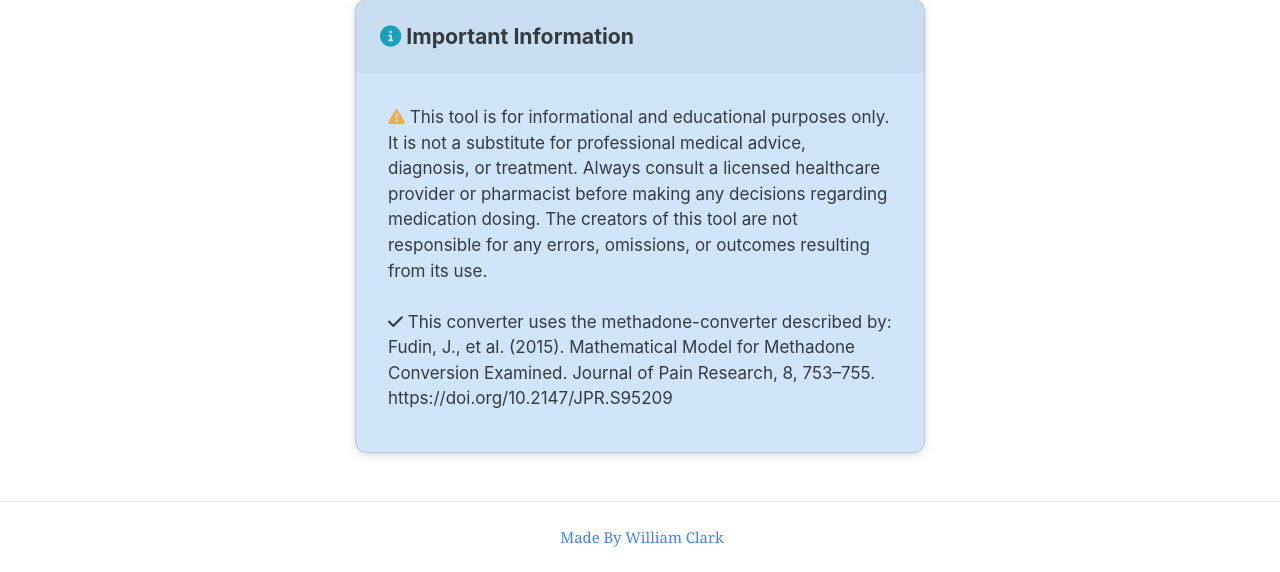
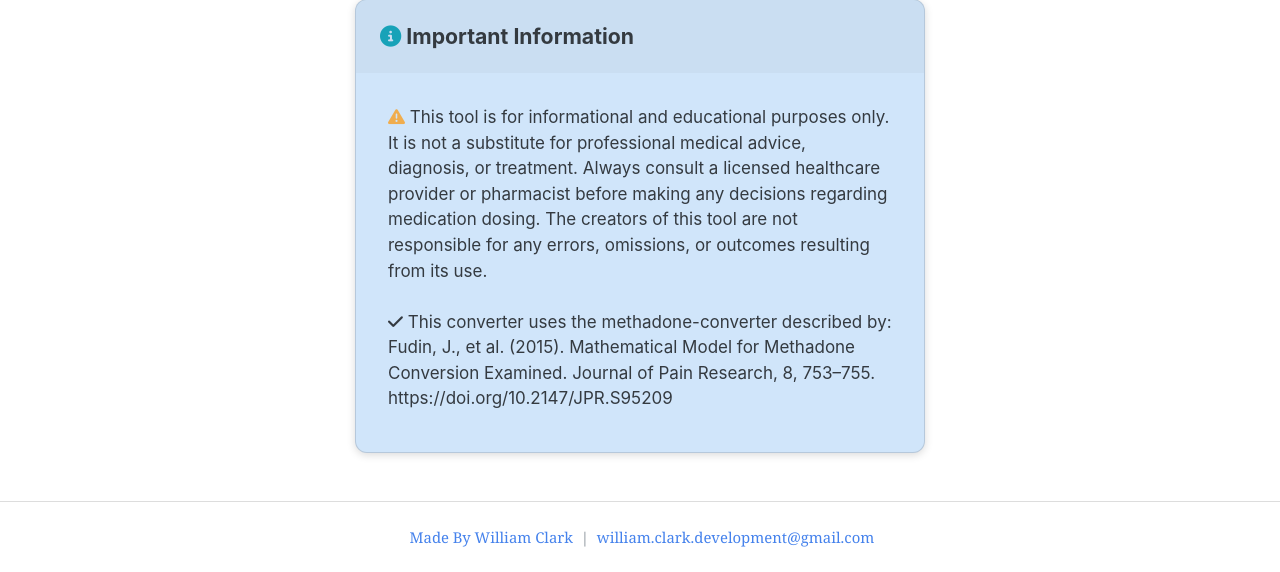
Before and after one commit to williammclark/MethadoneCalculator, a Flask app: page / in a window 1280 px wide. Shown: the part 339-911 px from the top of the page. Run offline with Flask 3, Linux system fonts and the light colour scheme; some libraries are stand-ins or nearby versions.

Commit message:
Fix favicon, prep for Render

```diff
--- /dev/null
+++ b/requirements.txt
@@ -0,0 +1,2 @@
+flask
+gunicorn
--- a/templates/index.html
+++ b/templates/index.html
@@ -14,11 +14,11 @@
     <!-- Custom CSS -->
     <link href="{{ url_for('static', filename='style.css') }}" rel="stylesheet">
 
-    <link rel="icon" type="image/png" href="/favicon-96x96.png" sizes="96x96" />
-    <link rel="icon" type="image/svg+xml" href="/favicon.svg" />
-    <link rel="shortcut icon" href="/favicon.ico" />
-    <link rel="apple-touch-icon" sizes="180x180" href="/apple-touch-icon.png" />
-    <link rel="manifest" href="/site.webmanifest" />
+    <link rel="icon" type="image/png" href="../static/favicon-96x96.png" sizes="96x96" />
+    <link rel="icon" type="image/svg+xml" href="../static/favicon.svg" />
+    <link rel="shortcut icon" href="../static/favicon.ico" />
+    <link rel="apple-touch-icon" sizes="180x180" href="../static/apple-touch-icon.png" />
+    <link rel="manifest" href="../static/site.webmanifest" />
 </head>
 <body>
     <div class="container">
@@ -153,6 +153,9 @@
         <p class="text-muted mb-0">
             <i class="fas me-2"></i>
             <a href="https://github.com/williammclark">Made By William Clark</a>
+            &nbsp;|&nbsp;
+            <a href="mailto:william.clark.development@gmail.com">william.clark.development@gmail.com</a>
+
         </p>
     </footer>
 
```
Also changed, not shown: static/apple-touch-icon.png (renamed from apple-touch-icon.png), static/favicon-96x96.png (renamed from favicon-96x96.png), static/favicon.ico (renamed from favicon.ico), static/favicon.svg (renamed from favicon.svg), static/site.webmanifest (renamed from site.webmanifest), static/web-app-manifest-192x192.png (renamed from web-app-manifest-192x192.png), static/web-app-manifest-512x512.png (renamed from web-app-manifest-512x512.png), 1 other file.
